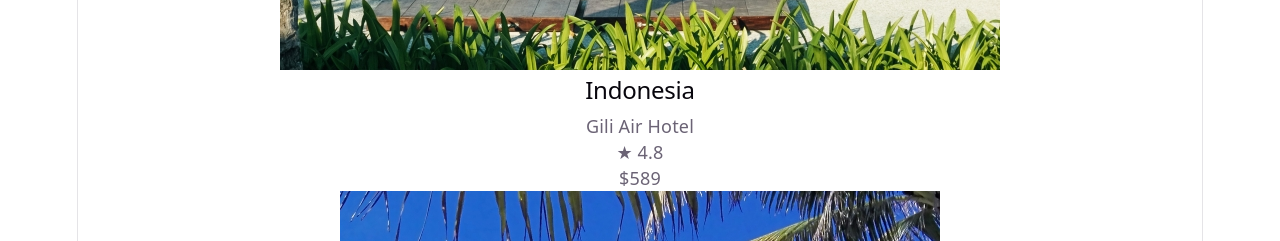
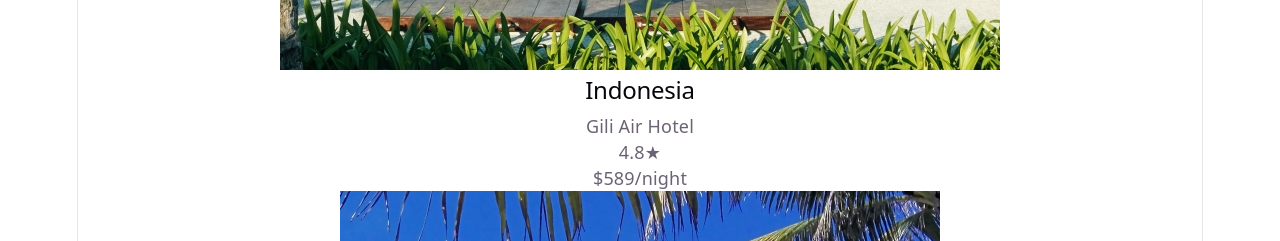
Before and after one commit to dwyerjulia/COMP2013-Labs, a React (Vite) app in the folder Lab-2/: page / in a window 1280 px wide. Shown: the part 1220-1461 px from the top of the page. Built offline with nearby package versions, Linux system fonts and the light colour scheme.

Commit message:
Fix card.tsx

```diff
--- a/Lab-2/src/components/Card.tsx
+++ b/Lab-2/src/components/Card.tsx
@@ -16,12 +16,12 @@ function Card(props: CardProps) {
 
                 <h2>{props.country}</h2>
 
-                <p>{props.location}</p>
+                <p className="location">{props.location}</p>
 
                 <p className={props.rating > 4.0 ? "good-rating" : "bad-rating"}>
-                    ★ {props.rating}</p>
+                    {props.rating}★</p>
 
-                <p>${props.price}</p>
+                <p className="price">${props.price}/night</p>
 
             </div>
 
```
